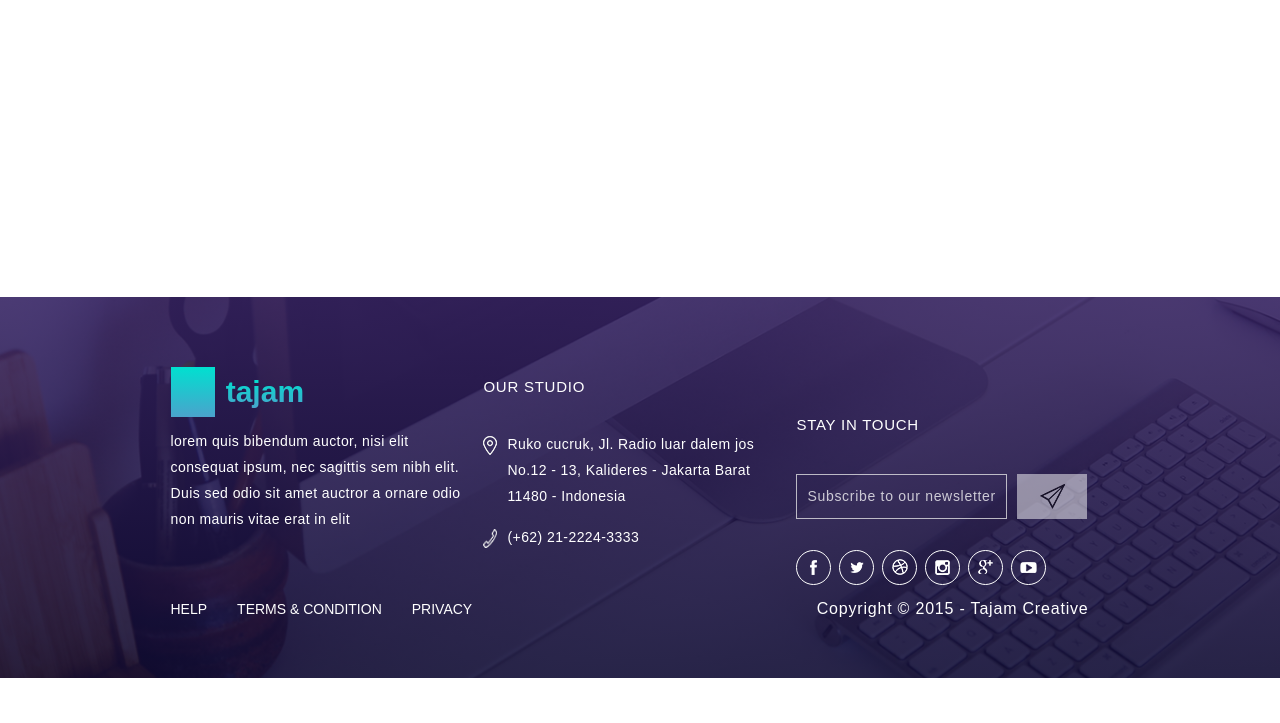
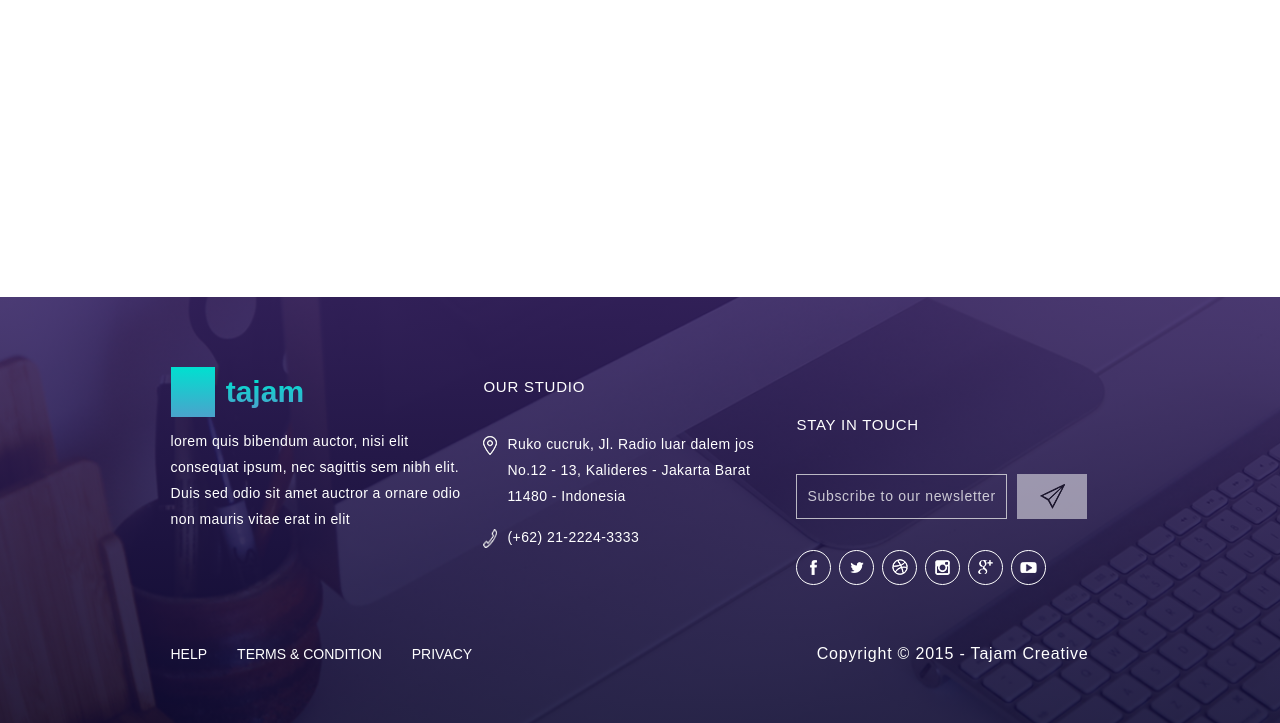
Before and after one commit to sam-g99/Tajam-Template-Site-PSD, a website: page src/index.html in a window 1280 px wide. Shown: the part 4790-5513 px from the top of the page. Before the commit the page ends 5468 px from the top, so only its background shows below. Drawn offline with nearby package versions, Linux system fonts and the light colour scheme; files that its build step writes are made by us from their sources.

Commit message:
Put more distance between top and bottom of footer

```diff
--- a/src/css/sections/_footer.scss
+++ b/src/css/sections/_footer.scss
@@ -168,7 +168,7 @@ footer {
 		flex-flow: column;
 		align-items: center;
 		@include breakpoint(939) {
-			margin-top: -30px;
+			margin-top: 15px;
 			flex-flow: row;
 		}
 		ul {
```
